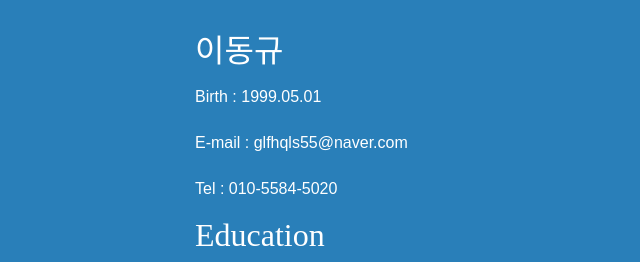
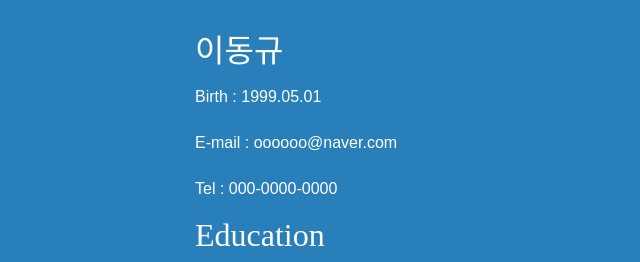
Before and after one commit to rindadada/portfolio, a plain HTML site: page index.html in a window 1280 px wide. Shown: the part 860-1122 px from the top of the page, 640-1280 px from the left. Drawn offline with nearby package versions, Linux system fonts and the light colour scheme; a web font is replaced by a local one.

Commit message:
second commit

```diff
--- a/index.html
+++ b/index.html
@@ -113,8 +113,8 @@
                         <div class="about-right">
                             <p class="name">이동규</p>
                             <p class="minitext">Birth : 1999.05.01</p>
-                            <p class="minitext">E-mail : glfhqls55@naver.com</p>
-                            <p class="minitext">Tel : 010-5584-5020</p>
+                            <p class="minitext">E-mail : oooooo@naver.com</p>
+                            <p class="minitext">Tel : 000-0000-0000</p>
                             <!-- <a class="resume" href="images/about/resume.pdf" target="_blank">이력서</a> -->
                             <p class="edu">Education</p>
                             <p class="minitext">22 .03 영진전문대학 졸업</p>
```
